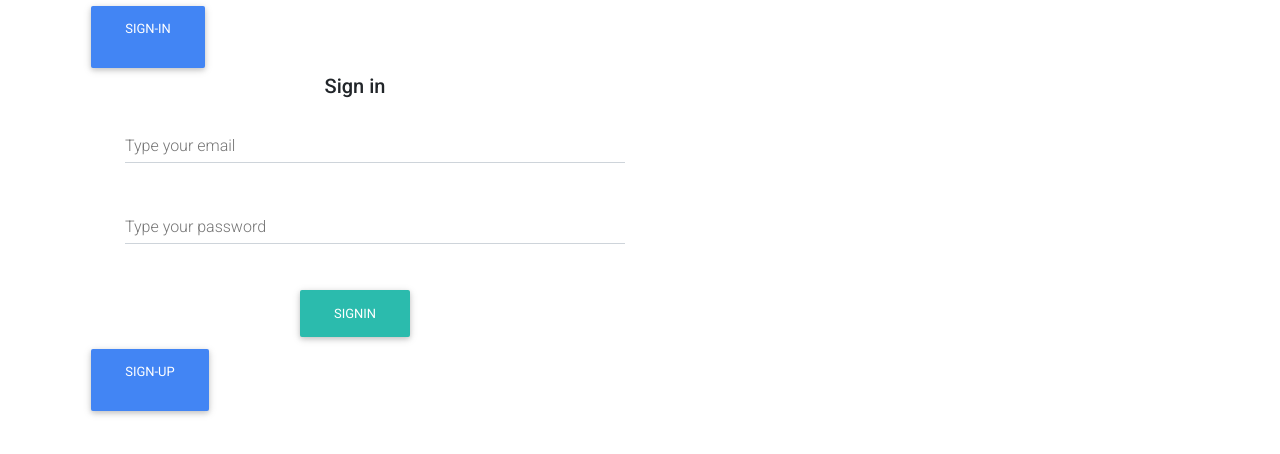
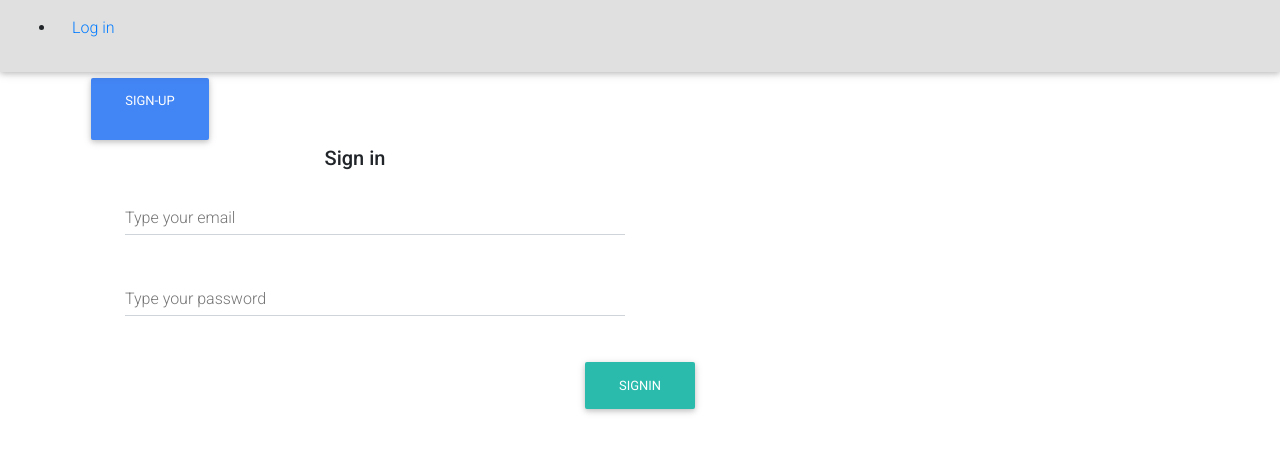
Before and after one commit to stevenrsewell/Prehab4All, a React (Create React App) app in the folder client/: page /login in a window 1280 px wide. Shown: the top 454 px of the page. Built offline with nearby package versions, Linux system fonts and the light colour scheme.

Commit message:
fixing navbars

```diff
--- a/client/src/App.js
+++ b/client/src/App.js
@@ -1,16 +1,47 @@
 
-import React from 'react';
+// import React from 'react';
 // import { Router ,Switch ,Route } from "react-router-dom";
+// import Login from "./components/Login"
+// import About from "./pages/About"
+// import Signup from "./components/Signup"
+// function App() {
+
+//   return (
+//     <div className="App">
+//    <Login  login={Login}/>
+//    <Signup  Signup={Signup}/>
+//   </div>
+//   );
+// }
+
+// export default App;
+
+
+import React from "react";
+import { BrowserRouter as Router, Route } from "react-router-dom";
+
+import About from "./pages/About";
+import Signup from "./components/Signup"
 import Login from "./components/Login"
+import Navbar from "./components/Navbar";
 
-import Signup from "./components/Signup"
+// import Wrapper from "./components/Wrapper";
 function App() {
+  return (
+    <Router>
+      <div>
+        <Navbar />
 
-  return (
-    <div className="App">
-   <Login  login={Login}/>
-   <Signup  Signup={Signup}/>
-  </div>
+        <Route exact path="/" component={About} />
+          <Route exact path="/about" component={About} />
+          <Route exact path="/login" component={Signup} />
+          <Route exact path="/login" component={Login} />
+
+
+
+
+      </div>
+    </Router>
   );
 }
 
--- a/client/src/components/Login/index.js
+++ b/client/src/components/Login/index.js
@@ -31,11 +31,11 @@ function Login() {
           API.getUserHash(email).then(response => {
             console.log("hash response", response.data);
             window.localStorage.setItem("userID", response.data._id);
-            window.location.reload();
+
 
           });
          alert("successful Login");
-
+         window.location.replace("/About");
           handleClose();
         } else {
           console.log("No user exit");
@@ -55,19 +55,7 @@ function Login() {
   return (
     <MDBContainer>
       {/* Login */}
-       {!userId || userId === "" ? (
-          <Button id="login-modal-button" onClick={handleShow}>
-            <i id="login-button-icon" className="fas fa-sign-in-alt"></i>
-            <p>Sign-In </p>
-          </Button>
-        ) : (
-          <Link to="/">
-            <Button id="logout-modal-button" onClick={handleLogout}>
-              <i id="logout-button-icon" className="fas fa-sign-out-alt"></i>
-              <p>Sign-Out</p>
-            </Button>
-          </Link>
-        )}
+
 
         <MDBRow>
     <MDBCol md="6">
@@ -80,12 +68,22 @@ function Login() {
           <MDBInput label="Type your password" icon="lock" group type="password" validate  value={password || ''}
                 onChange={handlePassword} />
         </div>
-        <div className="text-center">
-          <MDBBtn id="sign-in" variant="primary" onClick={handleSignIn}> signin</MDBBtn>
-        </div>
+
       </form>
     </MDBCol>
   </MDBRow>
+  {!userId || userId === "" ? (
+          <div className="text-center">
+          <MDBBtn id="sign-in" variant="primary" onClick={handleSignIn}> signin</MDBBtn>
+        </div>
+        ) : (
+          <Link to="/About">
+            <Button id="logout-modal-button" onClick={handleLogout}>
+              <i id="logout-button-icon" className="fas fa-sign-out-alt"></i>
+              <p>Sign-Out</p>
+            </Button>
+          </Link>
+        )}
 
   </MDBContainer>
   );
--- a/client/src/components/Navbar/index.js
+++ b/client/src/components/Navbar/index.js
@@ -1,6 +1,8 @@
 import React from "react";
 import { Link } from "react-router-dom";
 import "./style.css";
+// import Login from "./Login";
+// import Signup from "./Signup";
 
 // Depending on the current path, this component sets the "active" class on the appropriate navigation link item
 function Navbar(props) {
@@ -53,14 +55,14 @@ function Navbar(props) {
         : //if not logged in
 
         <ul>
-          <li className="nav-item">
+          {/* <li className="nav-item">
             <Link
               to="/signin"
               className={window.location.pathname === "/signin" ? "nav-link active" : "nav-link"}
             >
               Sign up
             </Link>
-          </li>
+          </li> */}
 
           <li className="nav-item">
             <Link
--- a/client/src/components/Signup/index.js
+++ b/client/src/components/Signup/index.js
@@ -65,15 +65,20 @@ function Signup() {
           <i id="sign-up-button-icon" className="fas fa-user-plus"></i>
           <p>Sign-Up</p>
         </Button>
-
+        {/* <Link to="/About">
+            <Button id="logout-modal-button" onClick={handle}>
+              <i id="logout-button-icon" className="fas fa-sign-out-alt"></i>
+              <p>Sign-up</p>
+            </Button>
+          </Link> */}
 
         <Modal show={show} onHide={handleClose}>
-        <Modal.Header closeButton>
+        {/* <Modal.Header closeButton>
             <Modal.Title id="modal-heading">
               <br/>
                 Sign-Up
               </Modal.Title>
-          </Modal.Header>
+          </Modal.Header> */}
 
 
             <Modal.Body id="login-modal-body">
--- a/client/src/pages/About .js
+++ b/client/src/pages/About.js
@@ -7,7 +7,7 @@ import Col from "../components/Col";
 function About() {
   return (
     <div>
-      <Hero backgroundImage="https://www.zf.com/master/media/corporate/m_zf_com/company/bonds_relations_/investor_relations_overview/2017_03_22_ir_stage2017_mzw.jpg">
+      <Hero backgroundImage="https://kromboommedical.co.za/wp-content/uploads/2016/09/image3.jpg">
         <h1>Prehab: See you in health!</h1>
       </Hero>
 
@@ -22,3 +22,6 @@ function About() {
     </div>
   );
 }
+
+
+export default About;
```
